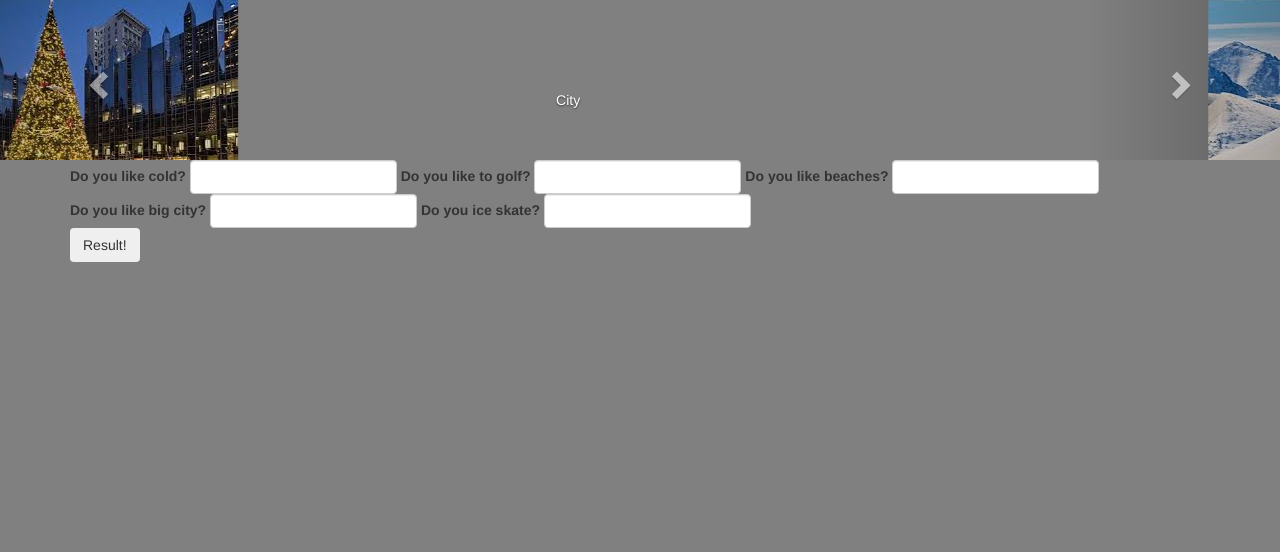
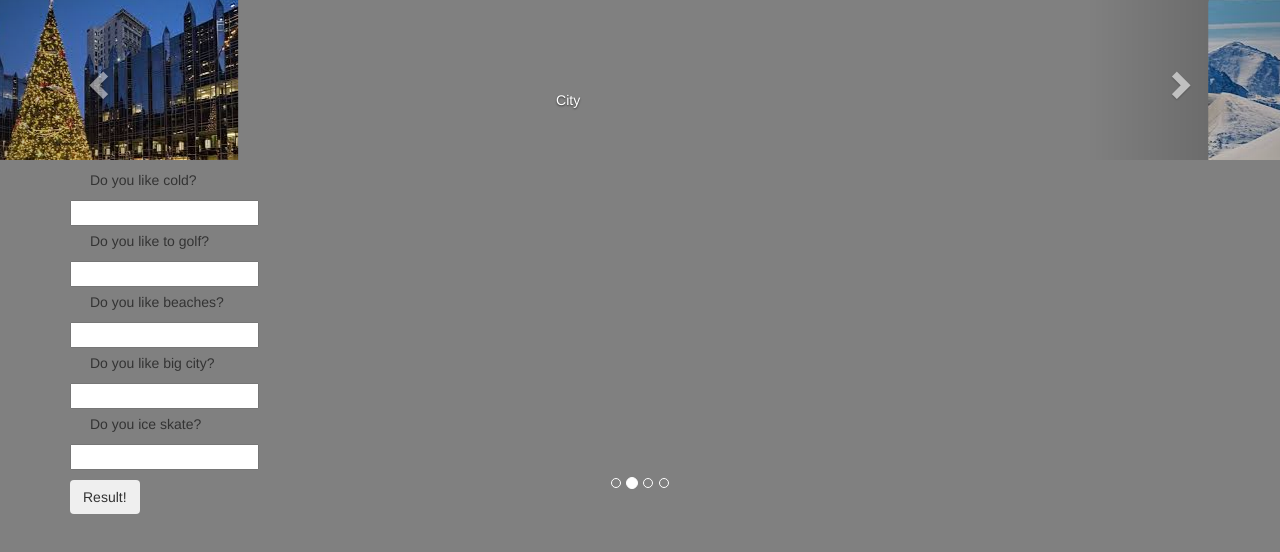
Before and after one commit to russvetsper/vacation-suggester, a plain HTML site: page index.html in a window 1280 px wide. Shown: the part 132-684 px from the top of the page. Drawn offline with nearby package versions, Linux system fonts and the light colour scheme.

Commit message:
changed class

```diff
--- a/css/styles.css
+++ b/css/styles.css
@@ -1,3 +1,7 @@
 body {
     background-color: grey;
 }
+
+body {
+	cursor: cell;
+}
--- a/index.html
+++ b/index.html
@@ -35,6 +35,7 @@
             <li data-target="#carousel-example-generic" data-slide-to="0" class="active"></li>
             <li data-target="#carousel-example-generic" data-slide-to="1"></li>
             <li data-target="#carousel-example-generic" data-slide-to="2"></li>
+            <li data-target="#carousel-example-generic" data-slide-to="3"></li>
           </ol>
           <div class="carousel-inner" role="listbox">
             <div class="item active">
@@ -74,32 +75,34 @@
           <span class="sr-only">Next</span>
         </a>
 
-</div>
+        </div>
 
 
 
 
 <div class="container">
-        <form class="form-inline">
-          <div class="form-group">
+
+    <div class="radio">
+        <form class="radio">
+          <div class="radio">
             <label for="">Do you like cold?</label>
-            <input id="person1" class="form-control" type="text">
+            <input id="person1" class="radio" type="text">
           </div>
-          <div class="form-group">
+          <div class="radio">
             <label for="person2">Do you like to golf?</label>
-            <input id="person2" class="form-control" type="text">
+            <input id="person2" class="radio" type="text">
           </div>
-          <div class="form-group">
+          <div class="radio">
             <label for="animal">Do you like beaches?</label>
-            <input id="animal" class="form-control" type="text">
+            <input id="animal" class="radio" type="text">
           </div>
-          <div class="form-group">
+          <div class="radio">
             <label for="exclamation">Do you like big city?</label>
-            <input id="exclamation" class="form-control" type="text">
+            <input id="exclamation" class="radio" type="text">
           </div>
-          <div class="form-group">
+          <div class="radio">
             <label for="verb">Do you ice skate?</label>
-            <input id="verb" class="form-control" type="text">
+            <input id="verb" class="radio" type="text">
           </div>
 
 
```
